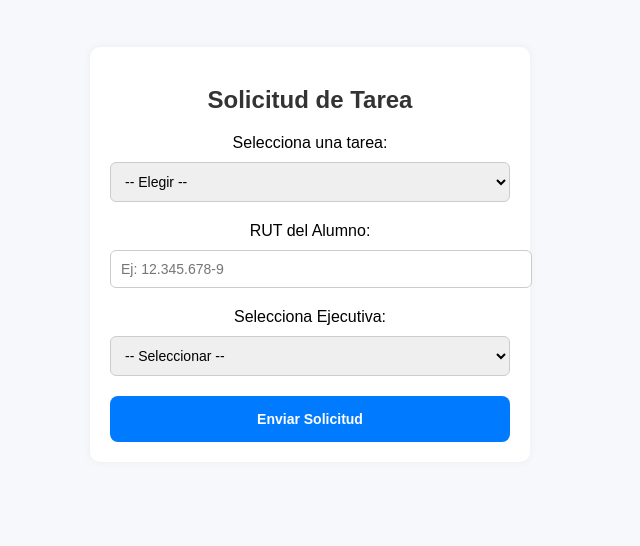
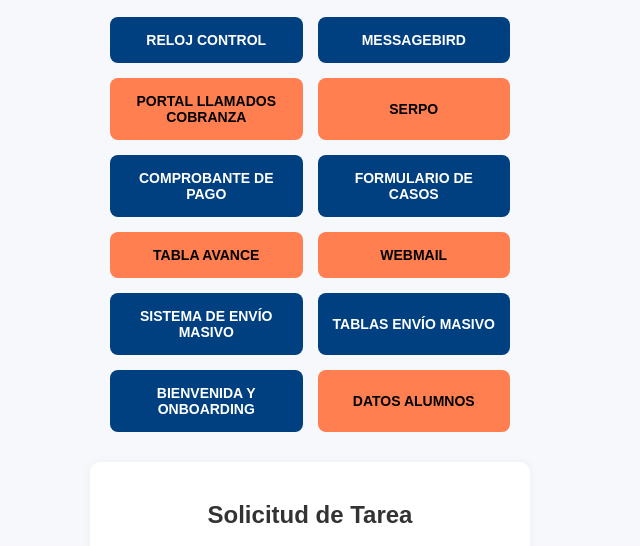
Before and after one commit to BestworkInstitute/panel_ejecutiva_cobranza_2025, a plain HTML site: page index.html in a window 1280 px wide. Shown: the part 190-736 px from the top of the page, without its empty margins (330-970 px from the left). Drawn offline with Linux system fonts and the light colour scheme.

Commit message:
Update index.html

```diff
--- a/index.html
+++ b/index.html
@@ -1,11 +1,10 @@
 <!DOCTYPE html>
 <html lang="es">
 <head>
-  <meta charset="UTF-8" />
-  <meta name="viewport" content="width=device-width, initial-scale=1.0"/>
+  <meta charset="UTF-8">
+  <meta name="viewport" content="width=device-width, initial-scale=1.0">
   <title>Panel Ejecutiva Cobranza</title>
   <style>
-    /* (Estilos existentes intactos) */
     body, html {
       font-family: Arial, sans-serif;
       background-color: #f7f8fc;
@@ -119,11 +118,20 @@
     <h1>Panel Ejecutiva Cobranza</h1>
 
     <div class="buttons-grid">
-      <!-- botones existentes -->
-      <!-- OMITIDOS PARA AHORRAR ESPACIO -->
+      <button class="blue-button" onclick="openLink('https://trabajador.relojcontrol.com/')">RELOJ CONTROL</button>
+      <button class="blue-button" onclick="openLink('https://inbox.messagebird.com/workspace/')">MESSAGEBIRD</button>
+      <button class="orange-button" onclick="openLink('https://www.prolaborem.cl/gestionempresa/txpCobranzasCallNew/index.php')">PORTAL LLAMADOS COBRANZA</button>
+      <button class="orange-button" onclick="openLink('https://ventab.serpo.cl/inicio/bestwork')">SERPO</button>
+      <button class="blue-button" onclick="openLink('https://forms.gle/Fk4ze2wKaHSSnj4s5')">COMPROBANTE DE PAGO</button>
+      <button class="blue-button" onclick="openLink('https://docs.google.com/forms/d/e/1FAIpQLSesFiwsz1oliP4ssdyt_NATzRNEHpRGpwqEw3oV3fUnzZtOEg/viewform?pli=1')">FORMULARIO DE CASOS</button>
+      <button class="orange-button" onclick="openLink('https://docs.google.com/spreadsheets/d/1h5o6IsqXCkqpRb6Rc-npeTmwSYJEWzLU/edit?rtpof=true&sd=true')">TABLA AVANCE</button>
+      <button class="orange-button" onclick="openLink('https://webmail.bestwork.cl/')">WEBMAIL</button>
+      <button class="blue-button" onclick="openLink('https://mensaje-cobranza.vercel.app/')">SISTEMA DE ENVÍO MASIVO</button>
+      <button class="blue-button" onclick="openLink('https://docs.google.com/spreadsheets/d/1eOl7_7pqMns6HMmXSTGZsdG-lh8POHFxIlv3R2teAYM/edit?gid=525436215#gid=525436215')">TABLAS ENVÍO MASIVO</button>
+      <button class="blue-button" onclick="openLink('https://onboarding-fidelizacion-bestworks-projects.vercel.app/')">BIENVENIDA Y ONBOARDING</button>
+      <button class="orange-button" onclick="openLink('https://datos-alumnos.vercel.app/')">DATOS ALUMNOS</button>
     </div>
 
-    <!-- NUEVO FORMULARIO -->
     <div class="form-section">
       <h2>Solicitud de Tarea</h2>
       <form id="tareaForm">
@@ -131,7 +139,7 @@
         <select id="tarea" name="TAREA" required>
           <option value="">-- Elegir --</option>
           <option value="HABILITAR CAMPUS">HABILITAR CAMPUS (YA PAGÓ DEUDA)</option>
-          <option value="HABILITAR VIDEOS">HABILITAR VIDEOS ANTIGUOS</option>
+          <option value="HABILITAR VIDEOS">HABILITAR VIDEOS CAMPUS</option>
         </select>
 
         <label for="rut">RUT del Alumno:</label>
@@ -168,14 +176,13 @@
       const nombreEjecutiva = ejecutivaSelect.options[ejecutivaSelect.selectedIndex].text;
       const numeroEjecutiva = ejecutivaSelect.value;
 
+      const nombre = "Ejecutiva Cobranza";
+      const numeroJP = "56990511910";
+      const numeroSabri = "56944130925";
+
       const responseMessage = document.getElementById('responseMessage');
       responseMessage.textContent = "";
       responseMessage.className = "";
-
-      // Variables fijas del flow
-      const nombre = "Ejecutiva Cobranza";
-      const numeroJP = "56990511910";
-      const numeroSabri = "56944130925";
 
       try {
         const res = await fetch('https://flows.messagebird.com/flows/4ddcb5aa-c50a-4608-9126-7e2e4f54c5e4/invoke', {
```
